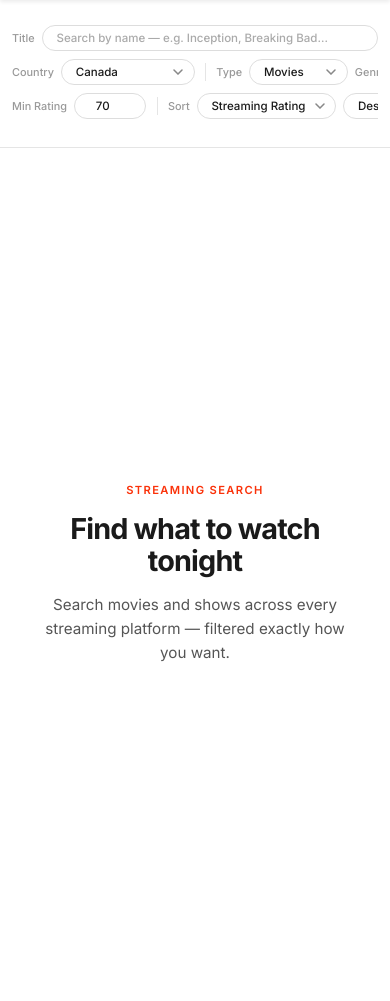
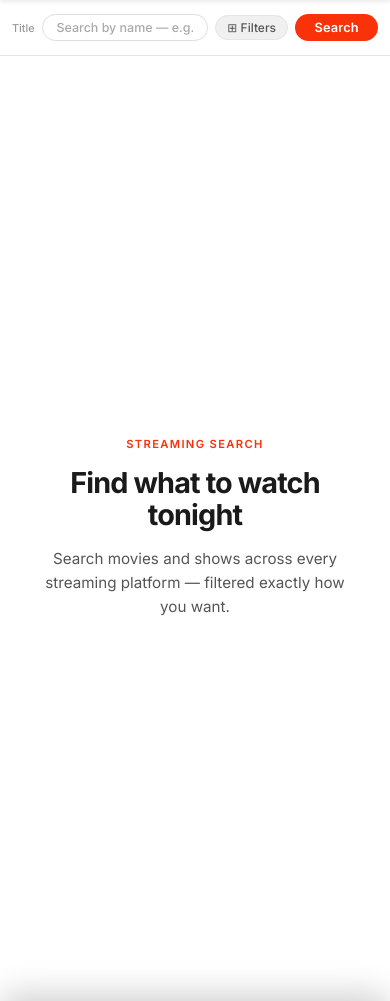
Before and after one commit to rehanaseer/streamfind, a Flask app: page / in a window 390 px wide. Shown: the part 60-1061 px from the top of the page. Run offline with Flask 3, Linux system fonts and the light colour scheme; data comes from the database, SQL or seed files in the repository; data that the repository does not hold is empty.

```diff
--- a/static/css/main.css
+++ b/static/css/main.css
@@ -711,6 +711,51 @@ body {
     color: #fff;
 }
 
+/* ══ MOBILE FILTER DRAWER — static styles (hidden on desktop) ═════════════ */
+
+.filter-toggle-btn {
+    display: none;
+    align-items: center;
+    gap: 0.3rem;
+    background: #f0f0f0;
+    border: 1px solid var(--border);
+    border-radius: 100px;
+    color: var(--text-dim);
+    font-family: inherit;
+    font-size: 0.75rem;
+    font-weight: 500;
+    padding: 0.28rem 0.7rem;
+    cursor: pointer;
+    flex-shrink: 0;
+    transition: background 0.15s, color 0.15s, border-color 0.15s;
+    white-space: nowrap;
+}
+.filter-toggle-btn:hover { background: #e5e5e5; color: var(--text); }
+.filter-toggle-btn.active {
+    background: rgba(250,50,10,0.08);
+    border-color: var(--accent);
+    color: var(--accent);
+}
+
+.btn-search-mobile  { display: none; }
+.filter-drawer-apply { display: none; }
+.filter-drawer-handle { display: none; }
+
+.filter-backdrop {
+    display: none;
+    position: fixed;
+    inset: 0;
+    background: rgba(0,0,0,0.45);
+    z-index: 299;
+    opacity: 0;
+    pointer-events: none;
+    transition: opacity 0.3s;
+}
+.filter-backdrop.open {
+    opacity: 1;
+    pointer-events: auto;
+}
+
 /* ══ TOUCH DEVICES — always show tag buttons ════════════ */
 @media (hover: none) {
     .card-tags { opacity: 1; }
@@ -720,63 +765,103 @@ body {
 @media (max-width: 640px) {
     :root {
         --gutter: 12px;
-        --bar-h: 148px;
+        --bar-h: 56px;
     }
 
     /* ── Nav ── */
     .logo { font-size: 1.4rem; }
+    .nav-link { font-size: 0.72rem; padding: 0.25rem 0.45rem; }
+    .count-chip { display: none; }
+    .page-label { font-size: 0.62rem; min-width: 2rem; }
+    .page-btn { width: 26px; height: 26px; font-size: 0.85rem; }
 
-    .nav-link {
-        font-size: 0.72rem;
-        padding: 0.25rem 0.45rem;
+    /* ── Compact title row ── */
+    .fhint { display: none; }
+    .filter-toggle-btn { display: flex; }
+    .btn-search-mobile { display: inline-flex; }
+    .btn-search-desktop { display: none; }
+
+    /* ── Bottom sheet drawer ── */
+    .filter-advanced {
+        position: fixed;
+        bottom: 0;
+        left: 0;
+        right: 0;
+        background: #fff;
+        border-top: 1px solid var(--border);
+        border-radius: 16px 16px 0 0;
+        box-shadow: 0 -8px 32px rgba(0,0,0,0.18);
+        z-index: 300;
+        padding: 0 var(--gutter) calc(env(safe-area-inset-bottom, 0px) + 1rem);
+        display: flex;
+        flex-direction: column;
+        gap: 0.45rem;
+        max-height: 72vh;
+        overflow-y: auto;
+        transform: translateY(100%);
+        transition: transform 0.3s cubic-bezier(0.32, 0.72, 0, 1);
+    }
+    .filter-advanced.open { transform: translateY(0); }
+
+    /* Drag handle pill at top of drawer */
+    .filter-drawer-handle {
+        display: block;
+        width: 40px;
+        height: 4px;
+        background: #ddd;
+        border-radius: 2px;
+        margin: 0.65rem auto 0.25rem;
+        flex-shrink: 0;
     }
 
-    /* Hide result count — too tight in nav on mobile */
-    .count-chip { display: none; }
+    /* Backdrop visible */
+    .filter-backdrop { display: block; }
 
-    .page-label {
-        font-size: 0.62rem;
-        min-width: 2rem;
-    }
-
-    .page-btn {
-        width: 26px;
-        height: 26px;
-        font-size: 0.85rem;
-    }
-
-    /* ── Filter bar rows: scroll horizontally instead of wrapping ── */
-    .filter-row {
+    /* Rows inside drawer scroll horizontally */
+    .filter-advanced .filter-row {
         flex-wrap: nowrap;
         overflow-x: auto;
         -webkit-overflow-scrolling: touch;
         scrollbar-width: none;
         padding-bottom: 2px;
     }
-    .filter-row::-webkit-scrollbar { display: none; }
+    .filter-advanced .filter-row::-webkit-scrollbar { display: none; }
 
-    /* Hide the "leave blank to browse…" hint — wastes space on mobile */
-    .fhint { display: none; }
+    /* Row spacer shouldn't push buttons to far right inside drawer */
+    .filter-advanced .filter-row-spacer { display: none; }
+    .filter-advanced .settings-btn { margin-left: auto; }
 
-    /* Slightly tighter inputs */
-    .fselect, .fnumber, .ftext {
-        font-size: 0.72rem;
+    /* Apply button */
+    .filter-drawer-apply {
+        display: block;
+        width: 100%;
+        flex-shrink: 0;
+        margin-top: 0.25rem;
+        background: var(--accent);
+        color: #fff;
+        border: none;
+        border-radius: 100px;
+        font-family: inherit;
+        font-size: 0.88rem;
+        font-weight: 600;
+        padding: 0.65rem;
+        cursor: pointer;
+        transition: opacity 0.15s;
     }
+    .filter-drawer-apply:hover { opacity: 0.88; }
 
-    /* ── Settings panel: full width ── */
+    /* Settings panel: full width on mobile */
     .settings-panel {
         left: var(--gutter);
         right: var(--gutter);
         width: auto;
     }
 
-    /* ── Cards: smaller min column so 3 fit comfortably ── */
+    /* ── Cards ── */
     .shelf-track {
         grid-template-columns: repeat(auto-fill, minmax(110px, 1fr));
         gap: 6px;
     }
-
-    /* ── Shelf padding ── */
     .shelf-wrap { padding: 1.25rem var(--gutter) 4rem; }
 
     /* ── Page header (watchlist / recs) ── */
--- a/templates/index.html
+++ b/templates/index.html
@@ -19,12 +19,18 @@
 <div class="filter-bar">
     <form id="searchForm">
 
-        <!-- Row 0: Title search -->
-        <div class="filter-row">
+        <!-- Row 0: Title search (always visible, compact on mobile) -->
+        <div class="filter-row filter-row-title">
             <span class="flabel">Title</span>
             <input class="ftext" type="text" name="title" placeholder="Search by name — e.g. Inception, Breaking Bad…">
             <span class="fhint">leave blank to browse by filters below</span>
+            <button type="button" class="filter-toggle-btn" id="filterToggle">⊞ Filters</button>
+            <button type="submit" class="btn-search btn-search-mobile">Search</button>
         </div>
+
+        <!-- Advanced filters: desktop = inline rows, mobile = bottom sheet drawer -->
+        <div class="filter-advanced" id="filterAdvanced">
+            <div class="filter-drawer-handle"></div>
 
             <!-- Row 1: What & Where -->
             <div class="filter-row">
@@ -94,11 +100,18 @@
                 <div class="filter-row-spacer"></div>
 
                 <button type="button" class="settings-btn" id="settingsToggle" title="Rating settings">&#9881; Ratings</button>
-            <button type="submit" class="btn-search" id="searchBtn">Search</button>
+                <button type="submit" class="btn-search btn-search-desktop" id="searchBtn">Search</button>
+            </div>
+
+            <!-- Mobile only: apply button at bottom of drawer -->
+            <button type="submit" class="filter-drawer-apply">Apply &amp; Search</button>
         </div>
 
     </form>
 </div>
+
+<!-- Backdrop for mobile drawer -->
+<div class="filter-backdrop" id="filterBackdrop"></div>
 
 <!-- ── Settings panel ─────────────────────────────────── -->
 <div class="settings-panel" id="settingsPanel">
@@ -180,4 +193,20 @@
 <script src="{{ url_for('static', filename='js/tags.js') }}"></script>
 <script src="{{ url_for('static', filename='js/ratings.js') }}"></script>
 <script src="{{ url_for('static', filename='js/search.js') }}"></script>
+<script>
+(function () {
+    const toggle   = document.getElementById('filterToggle');
+    const drawer   = document.getElementById('filterAdvanced');
+    const backdrop = document.getElementById('filterBackdrop');
+    const form     = document.getElementById('searchForm');
+    if (!toggle || !drawer || !backdrop) return;
+
+    function openDrawer()  { drawer.classList.add('open'); backdrop.classList.add('open'); toggle.classList.add('active'); }
+    function closeDrawer() { drawer.classList.remove('open'); backdrop.classList.remove('open'); toggle.classList.remove('active'); }
+
+    toggle.addEventListener('click', () => drawer.classList.contains('open') ? closeDrawer() : openDrawer());
+    backdrop.addEventListener('click', closeDrawer);
+    form.addEventListener('submit', closeDrawer);
+})();
+</script>
 {% endblock %}
```
Lines whose indentation alone changed are shown as unchanged.
